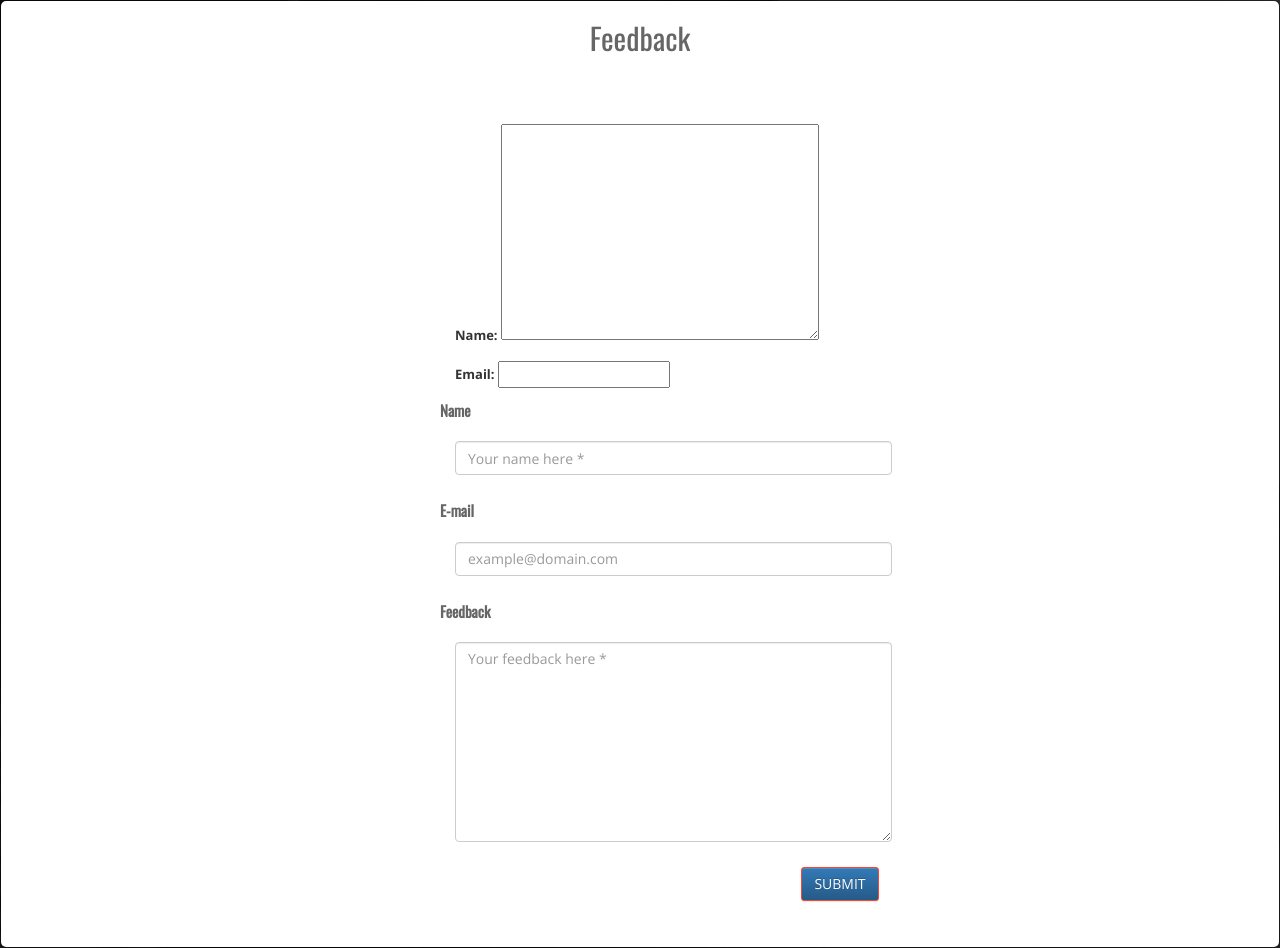
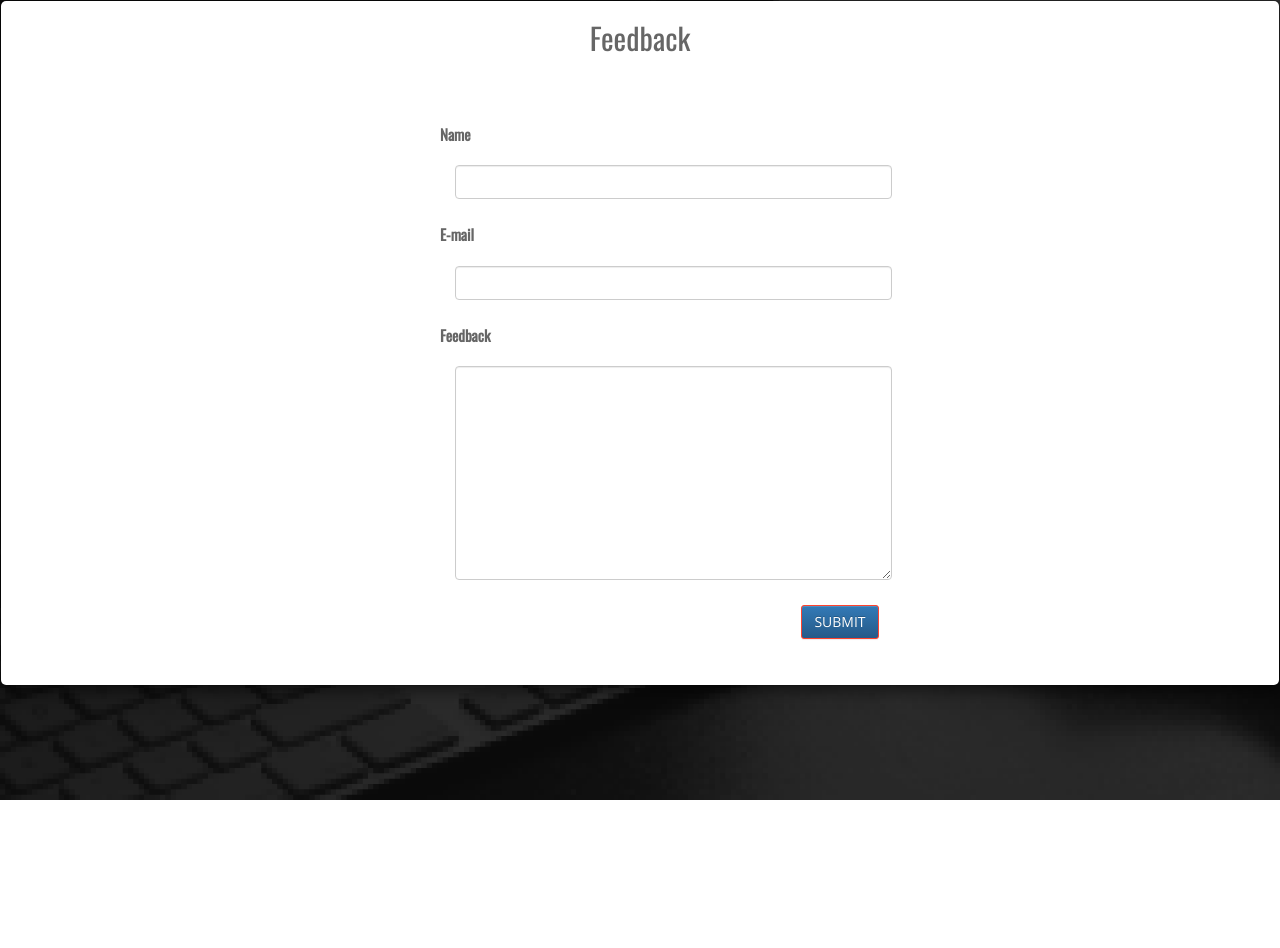
Before and after one commit to aditi73/cryptic-mining, a Django app: page /feedback/ in a window 1280 px wide. After the commit the page ends 800 px from the top, so only its background shows below. Run offline with Django 3.2, Linux system fonts and the light colour scheme; some libraries are stand-ins or nearby versions.

Commit message:
feedback updated

```diff
--- a/cryptapp/admin.py
+++ b/cryptapp/admin.py
@@ -17,3 +17,4 @@ admin.site.register(st_2word)
 admin.site.register(st_3word)
 admin.site.register(st_4word)
 admin.site.register(three_word)
+admin.site.register(fback)
--- a/cryptapp/forms.py
+++ b/cryptapp/forms.py
@@ -6,4 +6,9 @@ class FbackForm(forms.ModelForm):
 
     class Meta:
         model = fback
-        fields = ('name', 'email',)
+        fields = ('name', 'email','feedback')
+        widgets = {
+            'name': forms.TextInput(attrs={'class': 'form-control'}),
+            'email': forms.EmailInput(attrs={'class': 'form-control'}),
+            'feedback': forms.Textarea(attrs={'class': 'form-control'}),
+            }
--- a/cryptapp/models.py
+++ b/cryptapp/models.py
@@ -51,9 +51,10 @@ class three_word(models.Model):
 	word = models.CharField(max_length=200)
 
 class fback(models.Model):
-    feedback = models.CharField(max_length=200)
-    name = models.TextField(max_length=50)
+
+    name = models.CharField(max_length=50)
     email = models.CharField(max_length=100,default="")
+    feedback = models.TextField(max_length=200)
     published_date = models.DateTimeField(
             blank=True, null=True)
 
--- a/cryptapp/static/css/style.css
+++ b/cryptapp/static/css/style.css
@@ -95,10 +95,6 @@ fieldset[disabled] .btn-primary.active {
 .form{
     background:#f1f1f1; width:470px; margin:0 auto; padding-left:50px; padding-top:20px;
     padding-right:50px;
-}
-
-.form-group textarea.form-control {
-    height: 200px;
 }
 
 
--- a/cryptapp/templates/cryptapp/base.html
+++ b/cryptapp/templates/cryptapp/base.html
@@ -13,8 +13,8 @@
         <title>Cryptapp</title>
 
         <!-- Bootstrap Core CSS -->
-        <link rel="stylesheet" href="//maxcdn.bootstrapcdn.com/bootstrap/3.2.0/css/bootstrap.min.css">
-        <link rel="stylesheet" href="//maxcdn.bootstrapcdn.com/bootstrap/3.2.0/css/bootstrap-theme.min.css">
+        <link rel="stylesheet" href="{% static "bootstrap/css/bootstrap.min.css" %}">
+        <link rel="stylesheet" href="{% static "bootstrap/css/bootstrap-theme.min.css" %}">
         <link rel="stylesheet" href="{% static "css/style.css" %}">
         <link rel="stylesheet" href="{% static "css/animate.css" %}">
         <link rel="stylesheet" href="{% static "css/font-awesome.css" %}">
--- a/cryptapp/templates/cryptapp/feedback.html
+++ b/cryptapp/templates/cryptapp/feedback.html
@@ -23,37 +23,41 @@
                         <div class = "row">
                         <div class="col-md-8 col-md-offset-4">
 
-                            <form name="sentMessage" id="contactForm" method="POST">{% csrf_token %}
-                                {{ form.as_p }}
+                            <form action = "/feedback/" id="FbackForm" method="POST">{% csrf_token %}
+
+
                                 <div class = "row form-group">
-                                    <label class="label-control"  for="competition_level">Name</label>
+                                    <label class="label-control"  for="name">Name</label>
                                 </div>
 
                                 <div class ="row">
                                     <div class="form-group col-md-7">
-                                        <input type="text" class="form-control" placeholder="Your name here *" id="name" required data-validation-required-message="Please enter your name.">
+
+                                        {{form.name}}
                                         <p class="help-block text-danger"></p>
                                     </div>
                                 </div>
 
                                 <div class = "row form-group">
-                                    <label class="label-control"  for="competition_level">E-mail</label>
+                                    <label class="label-control"  for="email">E-mail</label>
                                 </div>
 
                                 <div class ="row">
                                     <div class="form-group col-md-7">
-                                        <input type="email" class="form-control" placeholder="example@domain.com" id="email" required data-validation-required-message="Please enter your email.">
+
+                                        {{form.email}}
                                         <p class="help-block text-danger"></p>
                                     </div>
                                 </div>
 
 
                                 <div class = "row form-group">
-                                    <label class="label-control"  for="competition_level">Feedback</label>
+                                    <label class="label-control"  for="feedback">Feedback</label>
                                 </div>
                                 <div class="row">
                                     <div class="form-group col-md-7">
-                                        <textarea class="form-control" id="message" placeholder="Your feedback here *" required data-validation-required-message="Please enter some text."></textarea>
+
+                                        {{form.feedback }}
                                         <p class="help-block text-danger" ></p>
                                     </div>
                                 </div>
@@ -72,7 +76,7 @@
                     </div>
                 </div>
 
-            </div>
+
 
         <!-- End Contact Section -->
 {% endblock content %}
--- a/cryptapp/views.py
+++ b/cryptapp/views.py
@@ -24,5 +24,13 @@ def contact(request):
     return render(request, 'cryptapp/contact.html', {})
 
 def feedback(request):
-    form = FbackForm()
+    if request.method == 'POST':
+        form = FbackForm(data=request.POST)
+        if form.is_valid():
+            fb = form.save(commit = False)
+            fb.published_date = timezone.now()
+            fb.save()
+
+    else:
+        form = FbackForm()
     return render(request, 'cryptapp/feedback.html', {'form': form})
```
Also changed, not shown: cryptapp/migrations/0005_auto_20151019_1057.py (added), cryptapp/migrations/0006_auto_20151019_1059.py (added), 6 other files.
